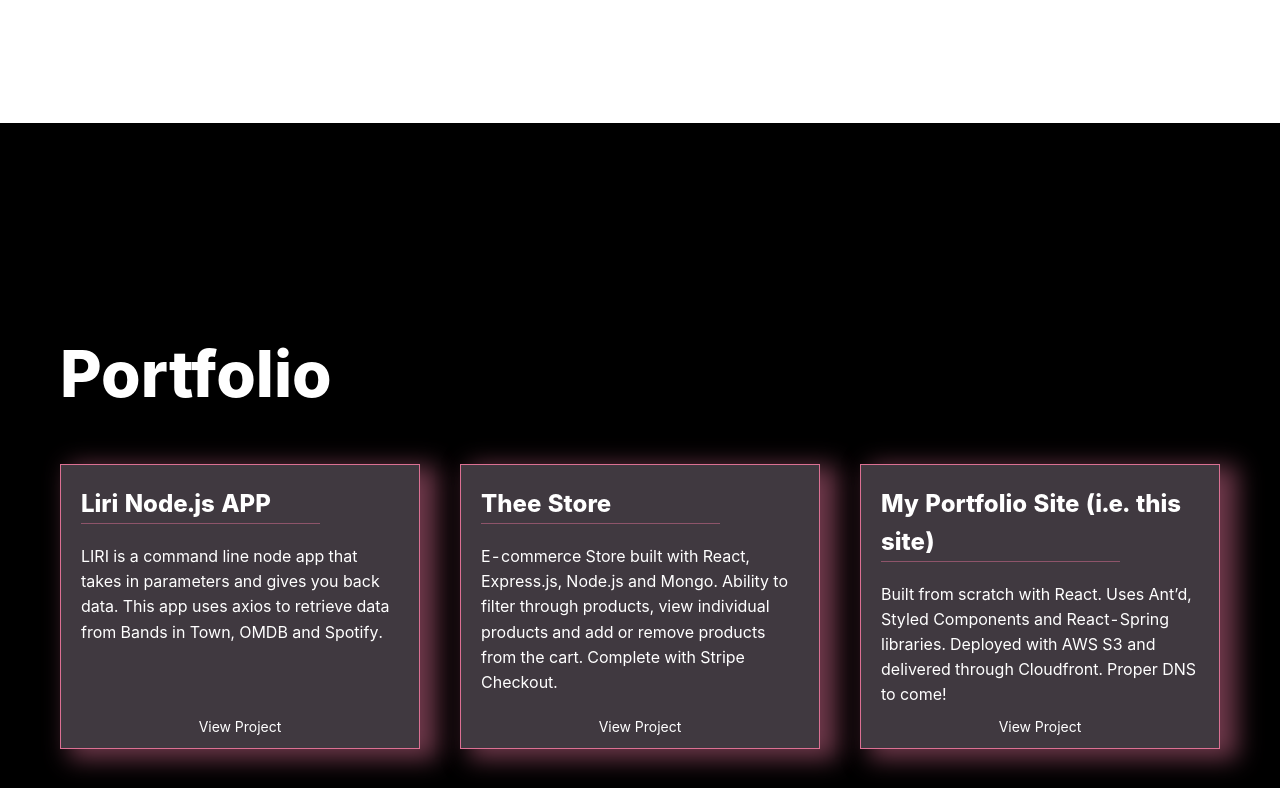
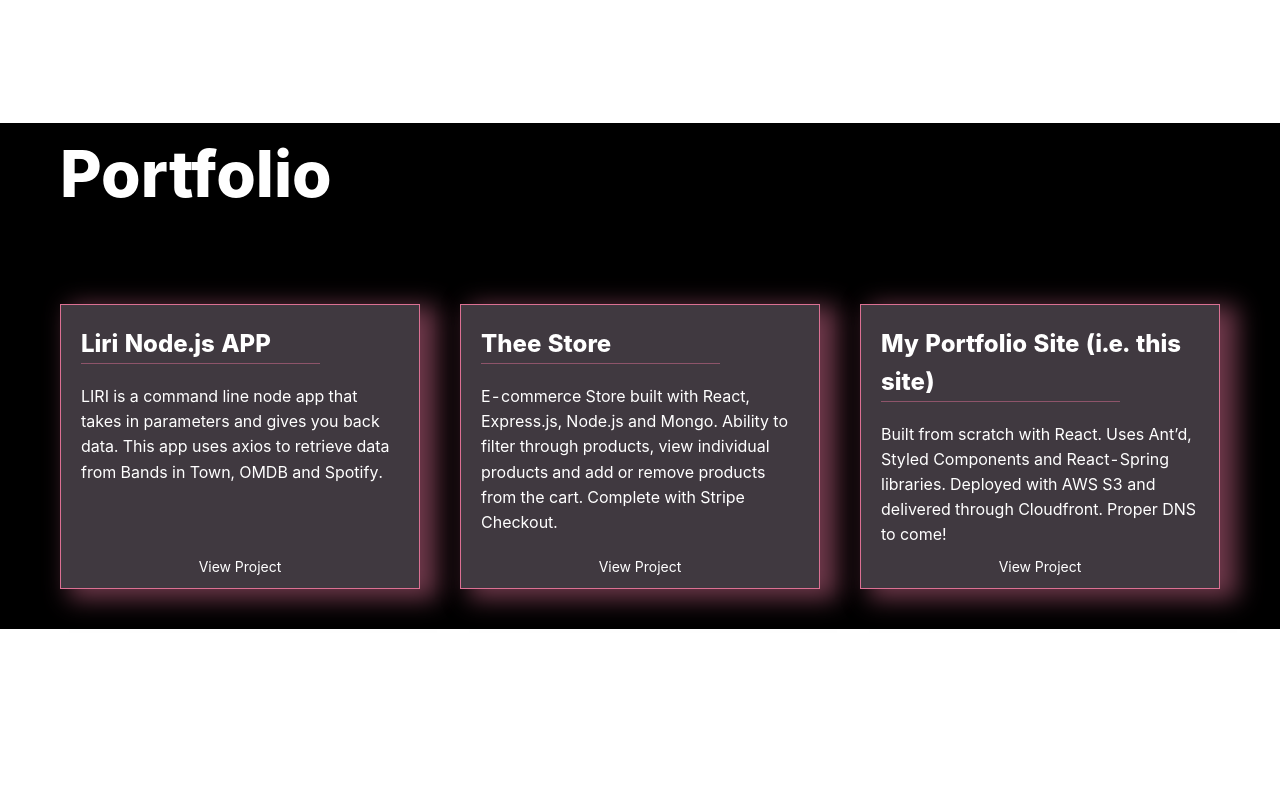
Before and after one commit to wick7/profile, a React (Create React App) app: page / in a window 1280 px wide. Shown: the part 1412-2200 px from the top of the page. Built offline with nearby package versions, Linux system fonts and the light colour scheme.

Commit message:
small changes

```diff
--- a/src/Components/Section/index.js
+++ b/src/Components/Section/index.js
@@ -4,8 +4,8 @@ import styled from 'styled-components'
 
 const Container = styled.div`
     width: 100%;
-    height: 100vh;
-    padding: 200px 0;
+    height: auto;
+    /* padding: 200px 0; */
     border-top: 1px solid black;
     background-color: ${props => props.bgColor};
 
--- a/src/Sections/Portfolio/Partials/index.js
+++ b/src/Sections/Portfolio/Partials/index.js
@@ -3,18 +3,18 @@ import styled from 'styled-components'
 
 const Wrapper = styled.div`
   width: auto;
-  padding: 0 40px;
+  padding: 40px;
   display: flex;
   flex-direction: row;
 
   @media screen and (max-width: 975px) {
     flex-direction: column;
-
 }
 `
 
 const Title = styled.div`
     font-size: 4rem;
+    padding: 0 40px;
     color: white;
     font-weight: 800;
     margin: 0 20px 40px 20px;
--- a/src/Sections/Portfolio/index.js
+++ b/src/Sections/Portfolio/index.js
@@ -13,7 +13,7 @@ const { Wrapper, Title } = Layout;
 const Portfolio = () => {
     return (
         <Section bgColor={'black'}>
-            <Wrapper><Title>Portfolio</Title></Wrapper>
+            <Title>Portfolio</Title>
             <Wrapper>
                 {PORTFOLIO_DATA.map((item, i) => {
                     return (
```
